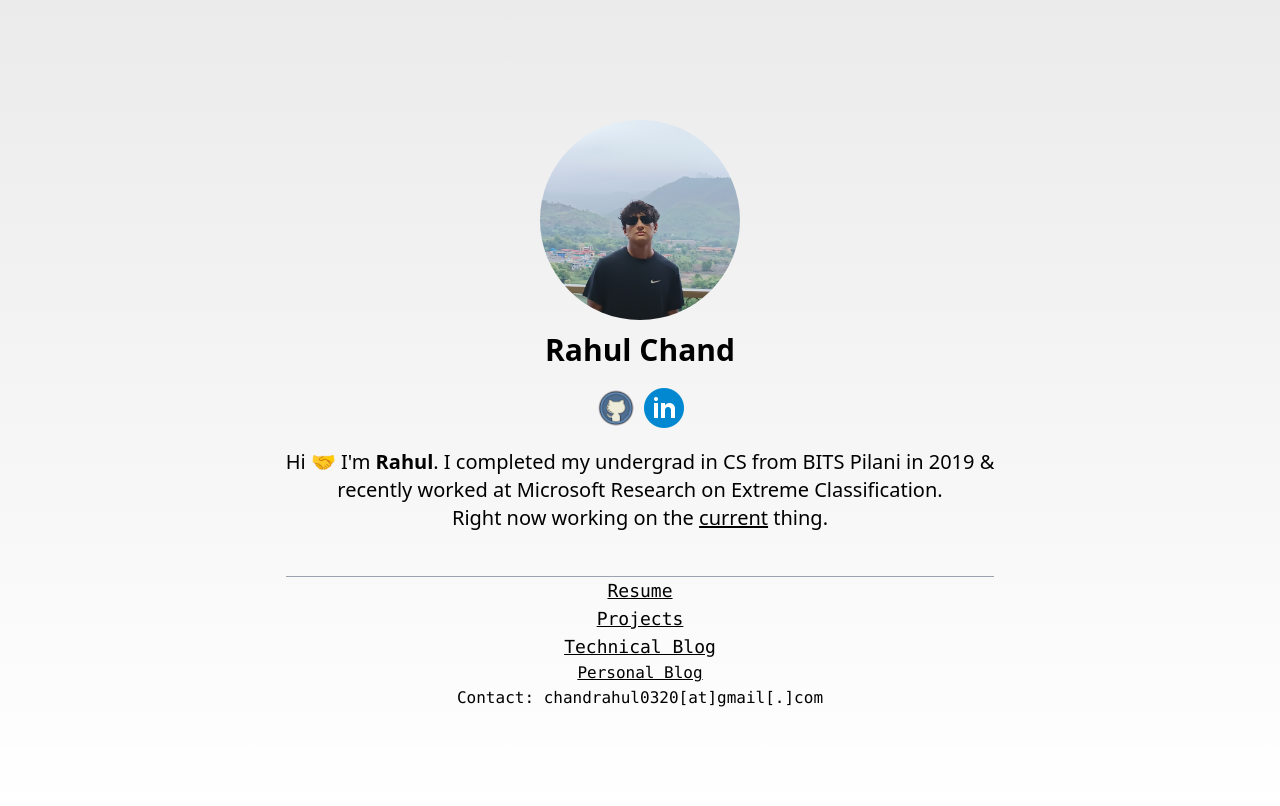
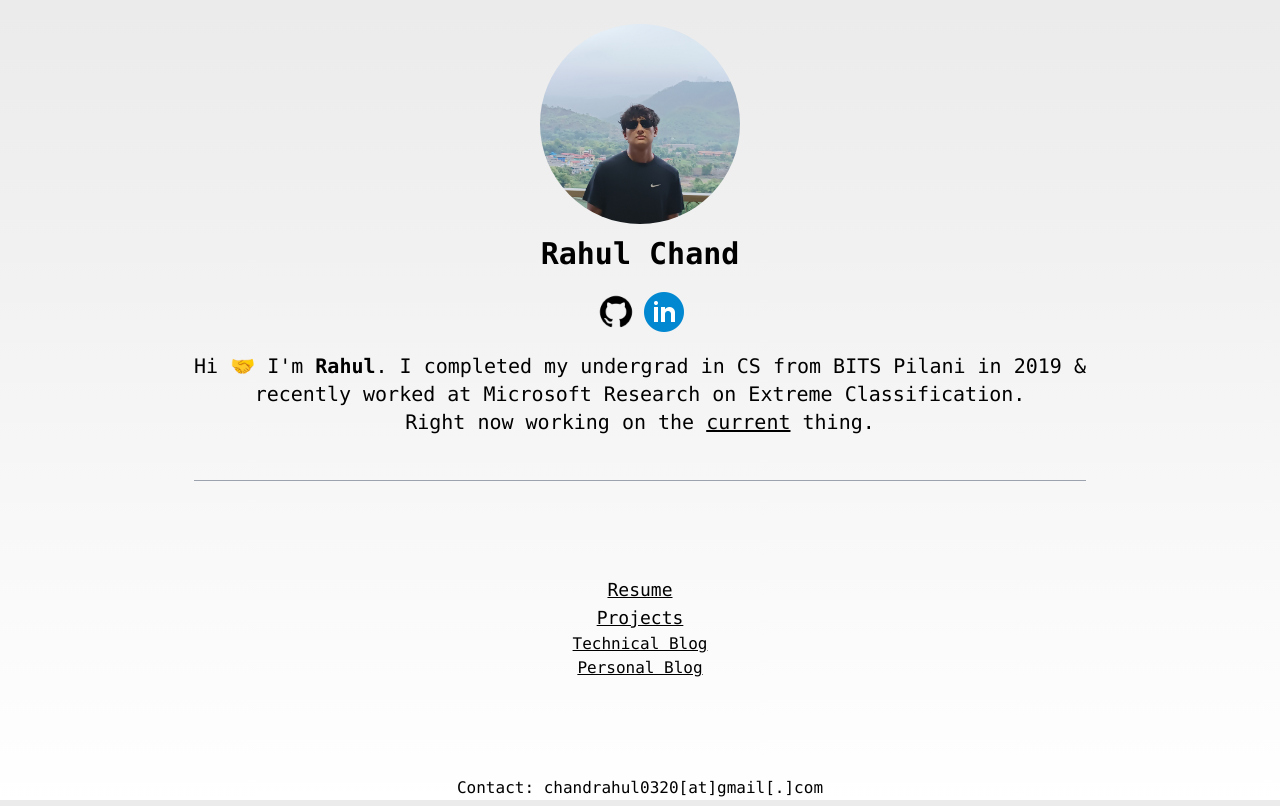
Before and after one commit to RahulSChand/rahulschand.github.io-old, a Next.js app: page / in a window 1280 px wide. Built offline with nearby package versions, Linux system fonts and the light colour scheme.

Commit message:
fixed bg and some font fix

```diff
--- a/pages/index.tsx
+++ b/pages/index.tsx
@@ -29,14 +29,14 @@ export default function Home() {
                 margin: "auto",
               }}
             />
-            <h1 className="text-black text-center text-3xl font-bold pt-3 dark:text-white">
+            <h1 className="text-black text-center text-3xl font-mono font-bold pt-3 ">
               Rahul Chand
             </h1>
             <div className="flex flex-row justify-center py-4">
               <div>
                 <a href="https://github.com/RahulSChand">
                   <img
-                    src="./git_icon_blue2.png"
+                    src="./git_icon.png"
                     className="transition duration-300 ease-in-out hover:scale-125"
                     alt="git icon"
                     width={48}
@@ -82,7 +82,7 @@ export default function Home() {
                 </a>
               </div> */}
             <div className="flex pb-4">
-              <p className="text-center text-xl font-sans">
+              <p className="text-center text-xl font-mono">
 
               Hi 🤝 I'm <span className="font-bold">Rahul</span>.
                 I completed my undergrad in CS from BITS
@@ -92,8 +92,6 @@ export default function Home() {
                 <br>
                 </br>
                 Right now working on the <span className="underline">current</span> thing.
-                {/* <br></br>Check out my new <a className="underline font-semibold" target="_blank"
-                rel="noopener noreferrer" href="https://github.com/RahulSChand/gpu_poor">github project</a>. */}
                 {/* <br></br>Previously also spent time @ IISC, IIRS & Arcesium. */}
 
                 <br></br>
@@ -128,7 +126,7 @@ export default function Home() {
                 Projects
               </a>
             </h1>
-            <h1 className="font-mono text-center text-lg">
+            <h2 className="font-mono text-center">
 
               <a
                 className="underline transition duration-300 ease-in-out hover:font-bold"
@@ -136,7 +134,7 @@ export default function Home() {
               >
                 Technical Blog
               </a>
-            </h1>
+            </h2>
             <h2 className="font-mono text-center">
 
               <a
--- a/styles/Home.module.css
+++ b/styles/Home.module.css
@@ -7,7 +7,7 @@
   flex-direction: column;
   justify-content: space-between;
   align-items: center;
-  padding: 6rem;
+  /* padding: 6rem; */
   min-height: 100vh;
 }
 
@@ -282,16 +282,6 @@
   }
 }
 
-@media (prefers-color-scheme: dark) {
-  .vercelLogo {
-    filter: invert(1);
-  }
-
-  .logo,
-  .thirteen img {
-    filter: invert(1) drop-shadow(0 0 0.3rem #ffffff70);
-  }
-}
 
 @keyframes rotate {
   from {
--- a/styles/globals.css
+++ b/styles/globals.css
@@ -1,6 +1,8 @@
 @tailwind base;
 @tailwind components;
 @tailwind utilities;
+
+
 
 :root {
   --max-width: 1100px;
@@ -44,38 +46,7 @@
   --card-border-rgb: 131, 134, 135;
 }
 
-@media (prefers-color-scheme: dark) {
-  :root {
-    --foreground-rgb: 255, 255, 255;
-    --background-start-rgb: 0, 0, 0;
-    --background-end-rgb: 0, 0, 0;
 
-    --primary-glow: radial-gradient(rgba(1, 65, 255, 0.4), rgba(1, 65, 255, 0));
-    --secondary-glow: linear-gradient(
-      to bottom right,
-      rgba(1, 65, 255, 0),
-      rgba(1, 65, 255, 0),
-      rgba(1, 65, 255, 0.3)
-    );
-
-    --tile-start-rgb: 2, 13, 46;
-    --tile-end-rgb: 2, 5, 19;
-    --tile-border: conic-gradient(
-      #ffffff80,
-      #ffffff40,
-      #ffffff30,
-      #ffffff20,
-      #ffffff10,
-      #ffffff10,
-      #ffffff80
-    );
-
-    --callout-rgb: 20, 20, 20;
-    --callout-border-rgb: 108, 108, 108;
-    --card-rgb: 100, 100, 100;
-    --card-border-rgb: 200, 200, 200;
-  }
-}
 
 * {
   box-sizing: border-box;
@@ -103,9 +74,3 @@ a {
   color: inherit;
   text-decoration: none;
 }
-
-@media (prefers-color-scheme: dark) {
-  html {
-    color-scheme: dark;
-  }
-}
```
